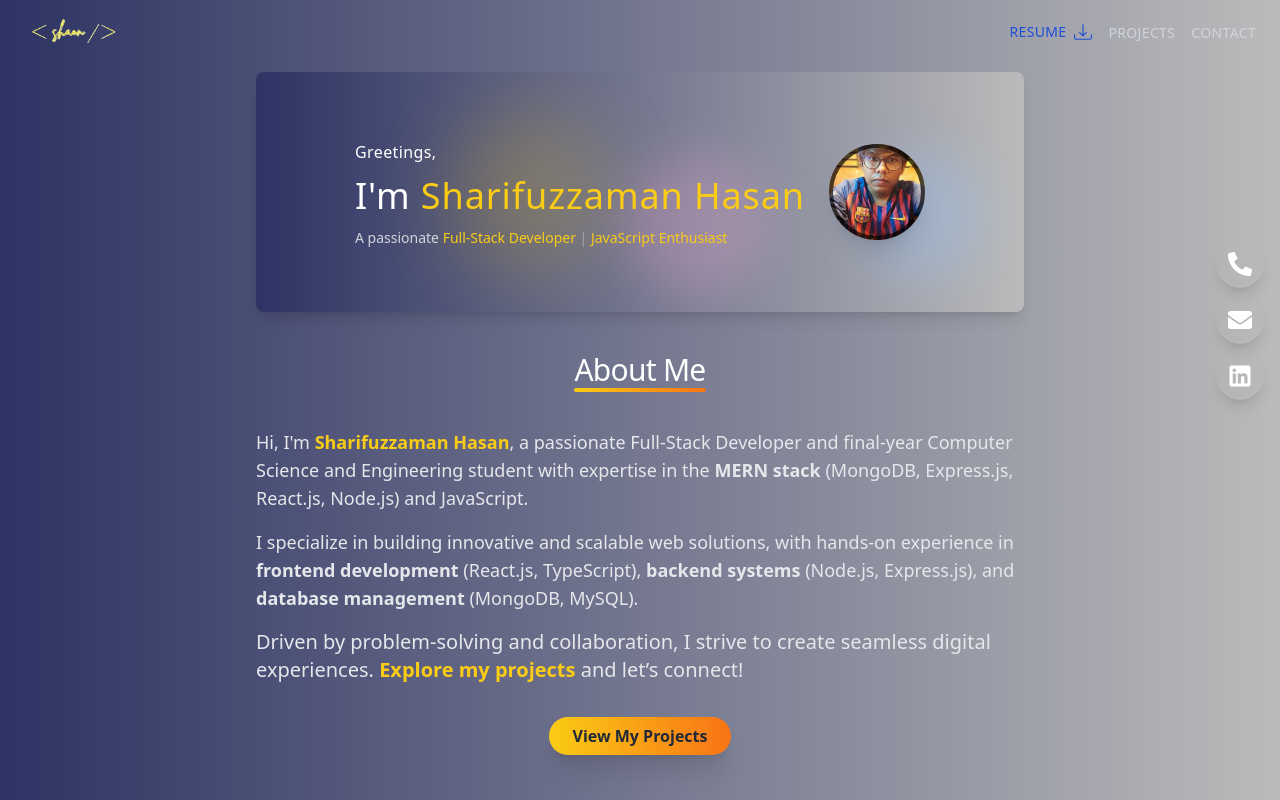
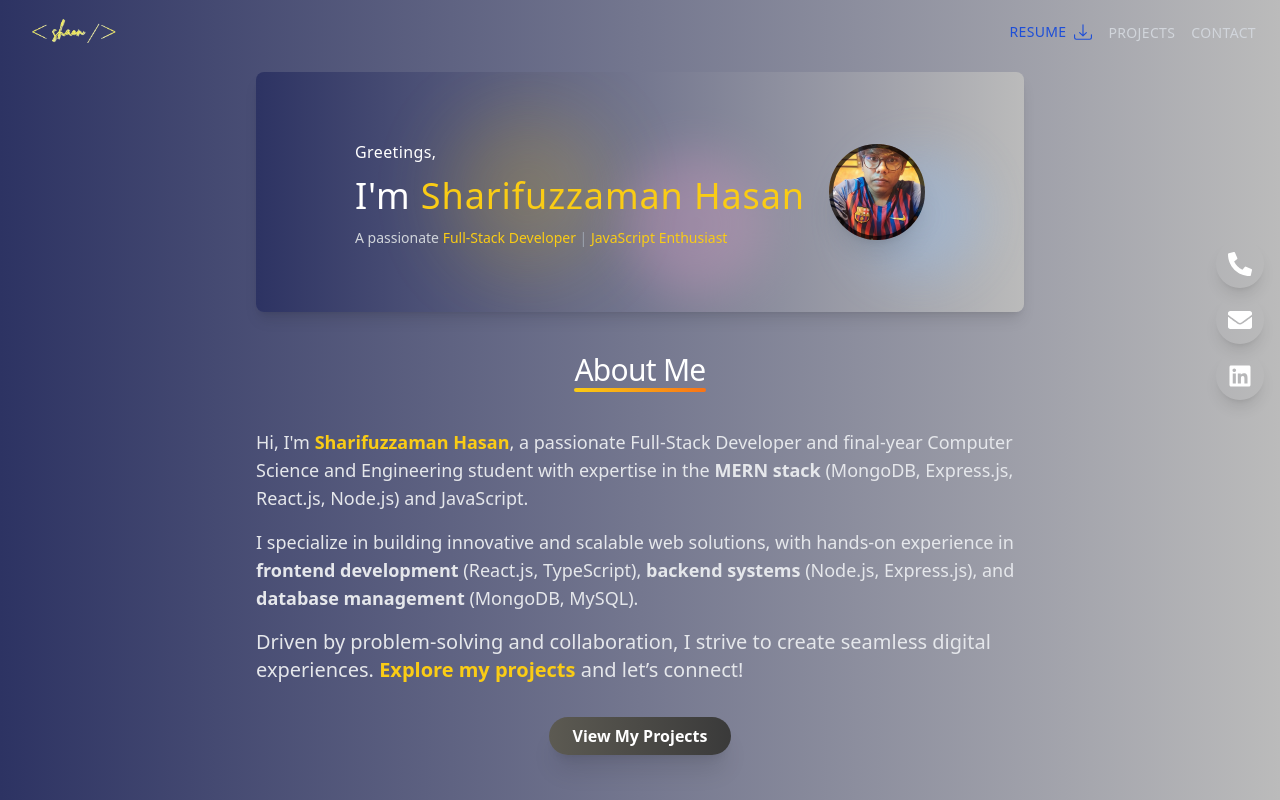
Before and after one commit to SharifuzzamanShaon/my-portfolio, a React (Vite) app: page / in a window 1280 px wide. Shown: the top 800 px of the page. Built offline with nearby package versions, Linux system fonts and the light colour scheme.

Commit message:
remove spaces

```diff
--- a/src/pages/Home-page.jsx
+++ b/src/pages/Home-page.jsx
@@ -23,7 +23,7 @@ const HomePage = ({ darkMode }) => {
           {/* CTA Button */}
           <div className="mt-6">
             <Link to="/projects">
-              <span className="bg-gradient-to-r from-yellow-400 to-orange-500 text-gray-800 font-semibold py-2 px-6 rounded-full text-md shadow-xl hover:shadow-2xl transform transition duration-300 hover:scale-105">
+              <span className=" bg-gradient-to-r from-[#5c5a52] to-[#3a3a3a] text-gray-800 font-semibold py-2 px-6 rounded-full text-md shadow-xl hover:shadow-2xl text-white transform transition duration-300 hover:scale-105">
                 View My Projects
               </span>
             </Link>
```
